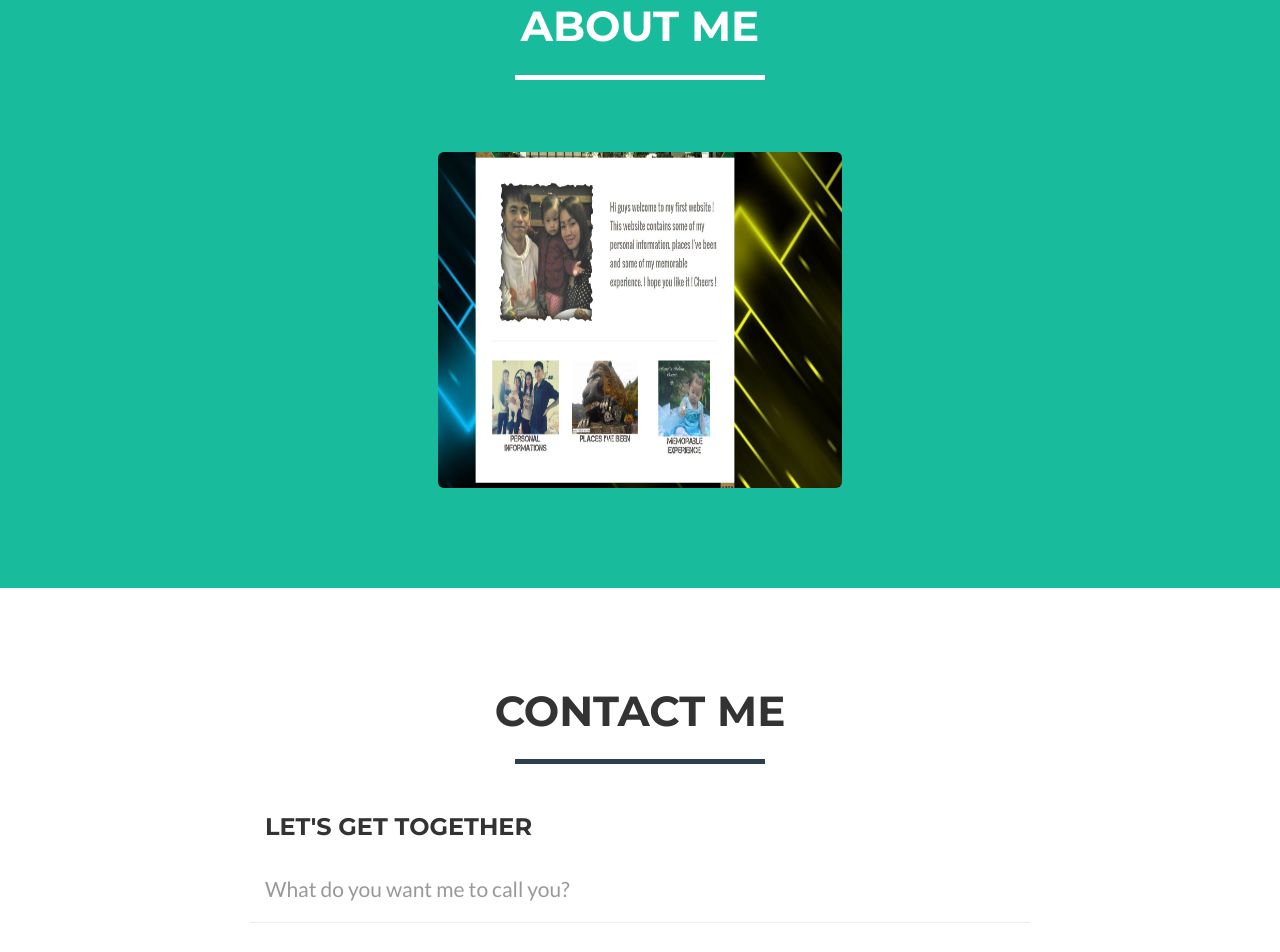
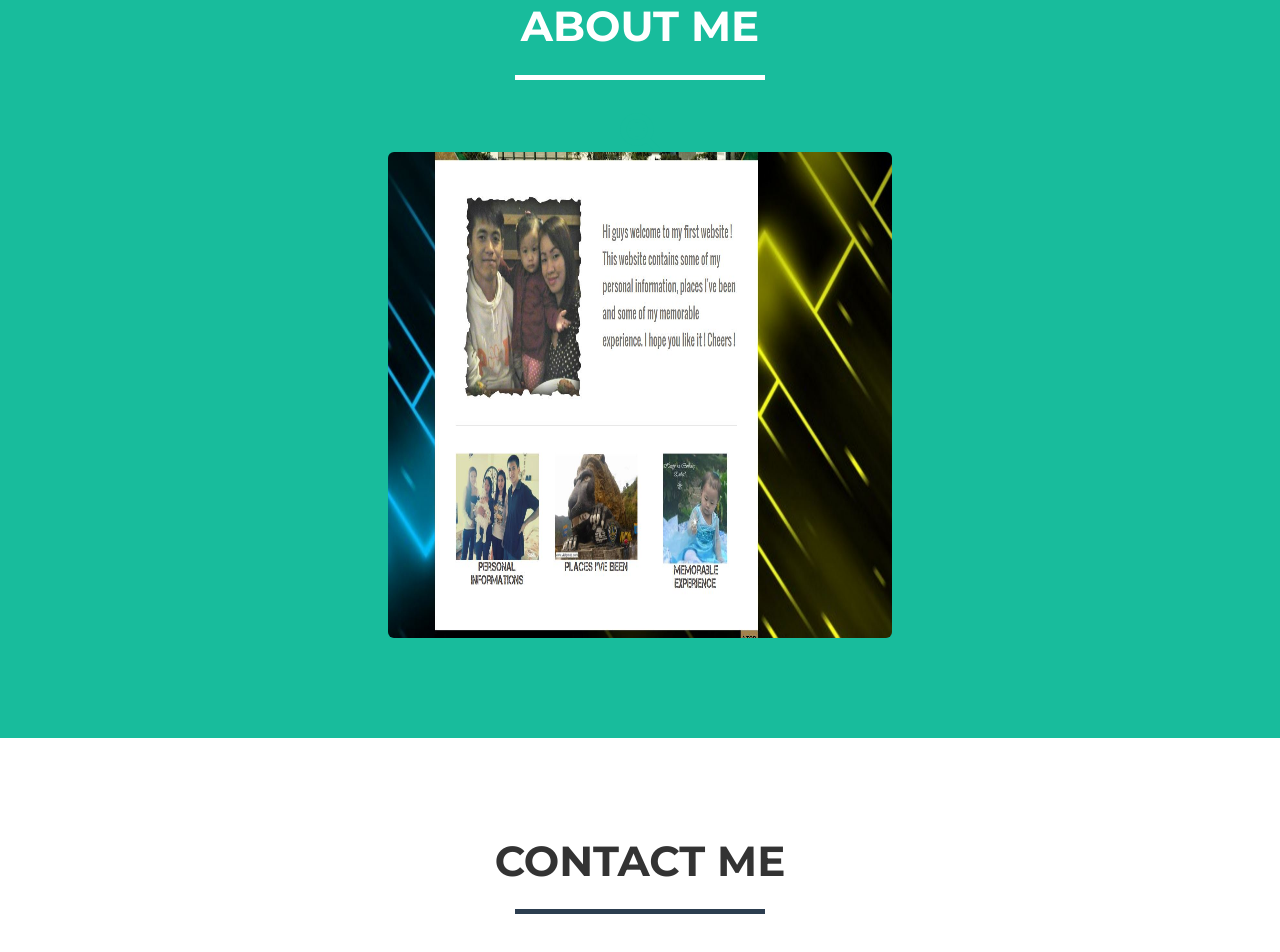
Before and after one commit to cumpasrogelio/cumpasrogelio.github.io, a website: page index.html in a window 1280 px wide. Shown: the part 1887-2839 px from the top of the page. Drawn offline with nearby package versions, Linux system fonts and the light colour scheme.

Commit message:
Update index.html

```diff
--- a/index.html
+++ b/index.html
@@ -179,7 +179,7 @@
                                 <i class="fa fa-search-plus fa-3x"></i>
                             </div>
                         </div>
-                        <img src="About Me.JPG" class="img-rounded" alt="Cinque Terre" width="404" height="336" >
+                        <img src="About Me.JPG" class="img-rounded" alt="Cinque Terre" width="504" height="486" >
                     </a>
                 </div>
             </div>
```
